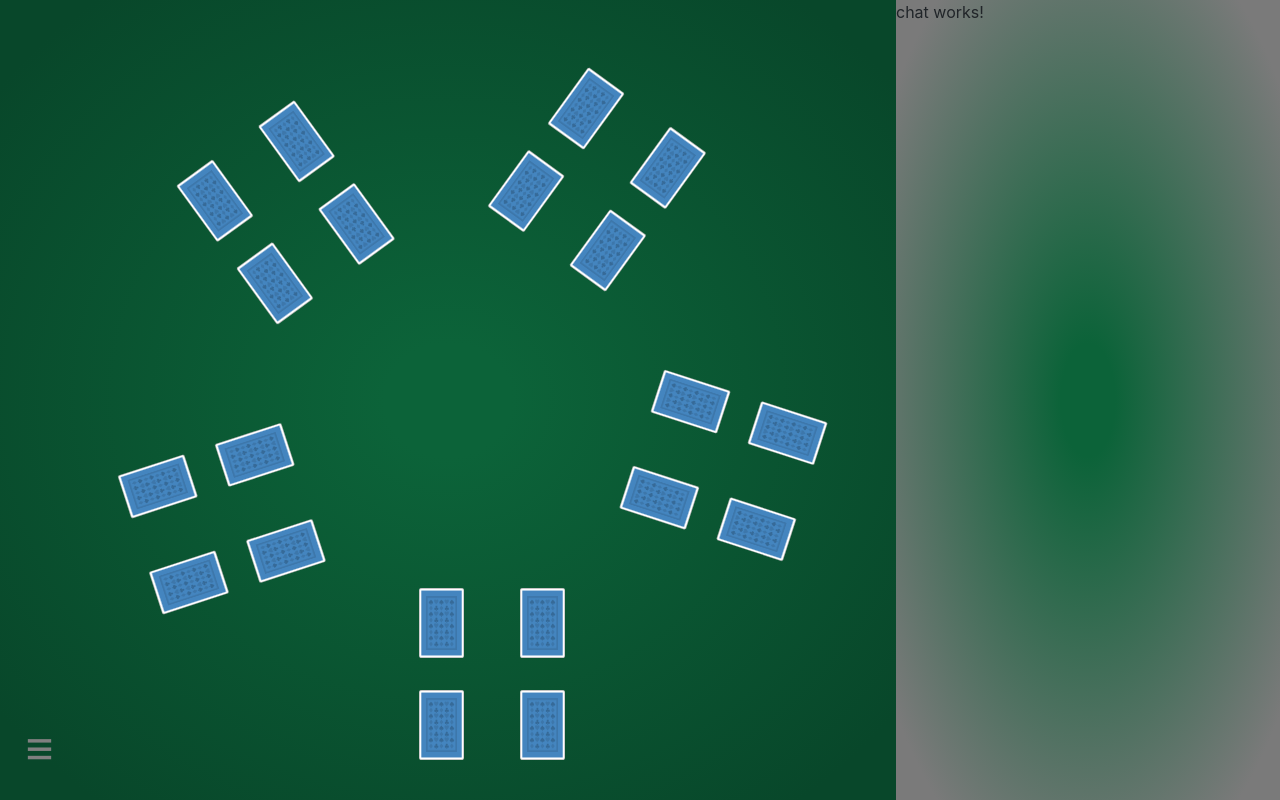
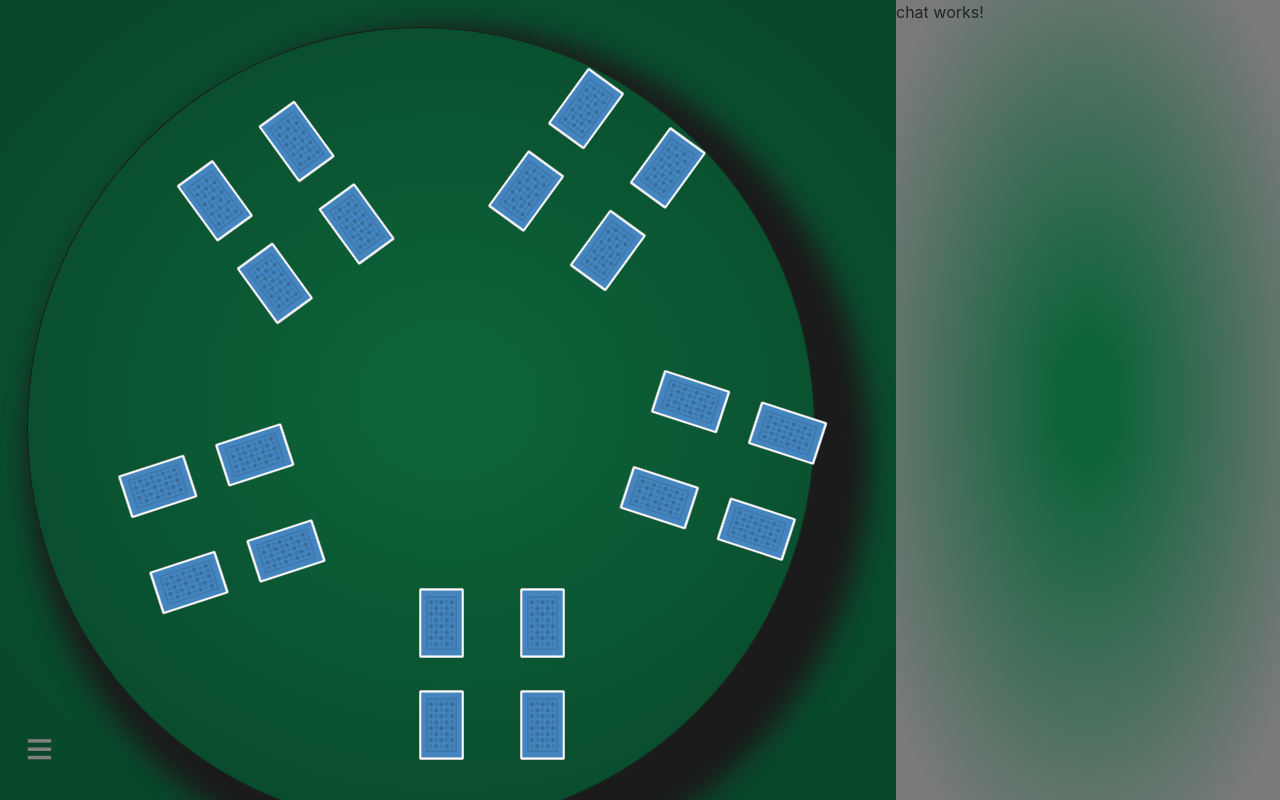
Before and after one commit to Alexv1591/Cabo, an Angular app in the folder client/: page /game-room in a window 1280 px wide. Built offline with nearby package versions, Linux system fonts and the light colour scheme.

Commit message:
edit on board container

```diff
--- a/client/src/app/game-room/board/board.component.html
+++ b/client/src/app/game-room/board/board.component.html
@@ -1,6 +1,8 @@
-<ng-template #container id="container">
+<div id="container">
+    <ng-template #container>
 
-</ng-template>
+    </ng-template>
+</div>
 
 <div id="menu-button">
     <span routerLink="/menu">&equiv;</span>
--- a/client/src/app/game-room/board/board.component.scss
+++ b/client/src/app/game-room/board/board.component.scss
@@ -8,7 +8,13 @@
 #container{
     float: none;
     height: 100%;
-    width: 100%;
+    width: 88%;
+    margin: 3%;
+    border-radius: 50%;
+    border: 0.5px solid rgb(27, 27, 27);
+    box-shadow: rgb(27, 27, 27) 28px 28px 28px 28px;
+    transition: box-shadow 1s;
+
 }
 
 div.placeholder {
```
